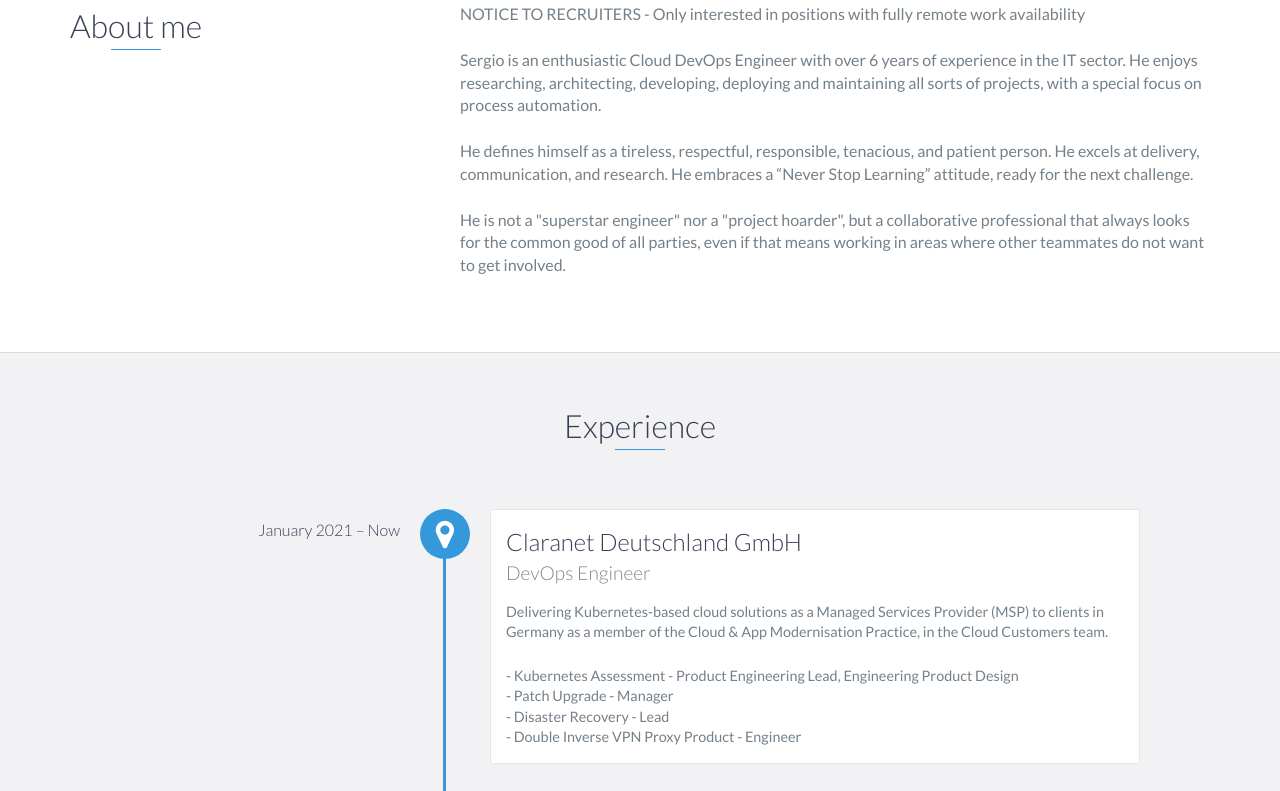
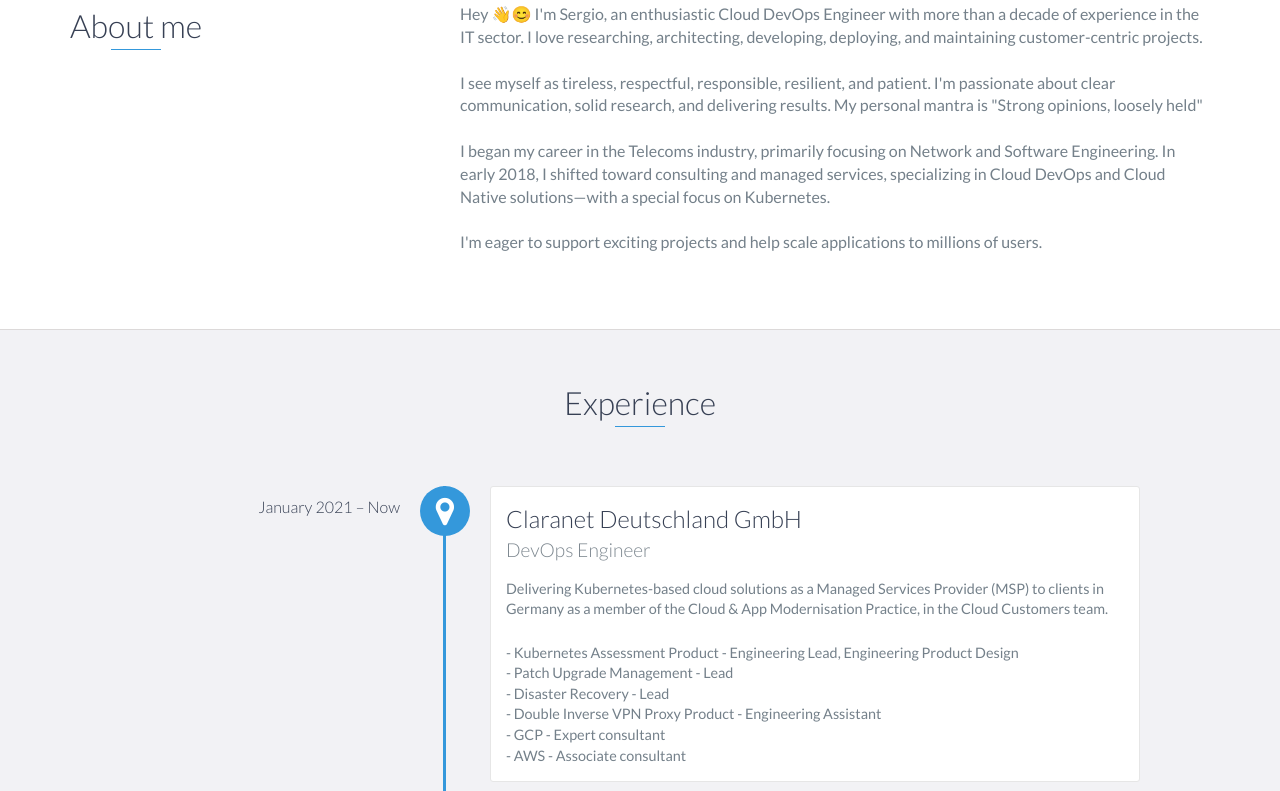
Before and after one commit to GeiserX/geiserx.github.io, a website: page index.html in a window 1280 px wide. Shown: the part 872-1663 px from the top of the page. Drawn offline with nearby package versions, Linux system fonts and the light colour scheme.

Commit message:
Update experience

```diff
--- a/index.html
+++ b/index.html
@@ -73,13 +73,13 @@
                 </div>
                 <div class="col-md-8">
                     <p>
-                        NOTICE TO RECRUITERS - Only interested in positions with fully remote work availability
+                        Hey 👋😊 I'm Sergio, an enthusiastic Cloud DevOps Engineer with more than a decade of experience in the IT sector. I love researching, architecting, developing, deploying, and maintaining customer-centric projects.
 </p><br><p>
-Sergio is an enthusiastic Cloud DevOps Engineer with over 6 years of experience in the IT sector. He enjoys researching, architecting, developing, deploying and maintaining all sorts of projects, with a special focus on process automation.
+    I see myself as tireless, respectful, responsible, resilient, and patient. I'm passionate about clear communication, solid research, and delivering results. My personal mantra is "Strong opinions, loosely held"
 </p><br><p>
-He defines himself as a tireless, respectful, responsible, tenacious, and patient person. He excels at delivery, communication, and research. He embraces a “Never Stop Learning” attitude, ready for the next challenge.
+    I began my career in the Telecoms industry, primarily focusing on Network and Software Engineering. In early 2018, I shifted toward consulting and managed services, specializing in Cloud DevOps and Cloud Native solutions—with a special focus on Kubernetes.
 </p><br><p>
-He is not a "superstar engineer" nor a "project hoarder", but a collaborative professional that always looks for the common good of all parties, even if that means working in areas where other teammates do not want to get involved.
+    I'm eager to support exciting projects and help scale applications to millions of users.
                     </p>
                 </div>
             </div>
@@ -96,14 +96,18 @@
                 <p>
                     Delivering Kubernetes-based cloud solutions as a Managed Services Provider (MSP) to clients in Germany as a member of the Cloud & App Modernisation Practice, in the Cloud Customers team.
                 </p><br><p>
-                    - Kubernetes Assessment - Product Engineering Lead, Engineering Product Design
+                    - Kubernetes Assessment Product - Engineering Lead, Engineering Product Design
                 </p><p>
-                    - Patch Upgrade - Manager
+                    - Patch Upgrade Management - Lead
                 </p><p>
                     - Disaster Recovery - Lead
                 </p><p>
-                    - Double Inverse VPN Proxy Product - Engineer
-				</p>
+                    - Double Inverse VPN Proxy Product - Engineering Assistant
+				</p><p>
+                    - GCP - Expert consultant
+                </p><p>
+                    - AWS - Associate consultant
+                </p>
             </div>
 
             <div data-date="January 2020 – December 2020">
@@ -131,7 +135,7 @@
             </div>
 
             <div data-date="August 2019 – December 2020">
-                <h3>Culture of Insight</h3>
+                <h3>><Culture of Insight</h3>
                 <h4>DevOps Consultant</h4>
                 <p>
                     	- Cloud migration support to DigitalOcean
```
Also changed, not shown: 1 other file.
